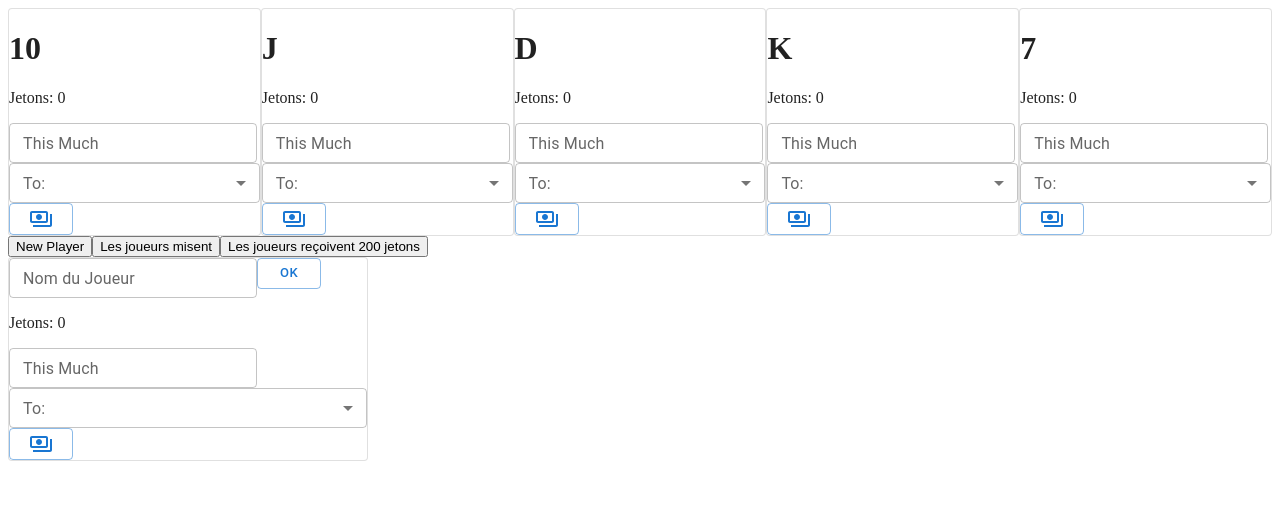
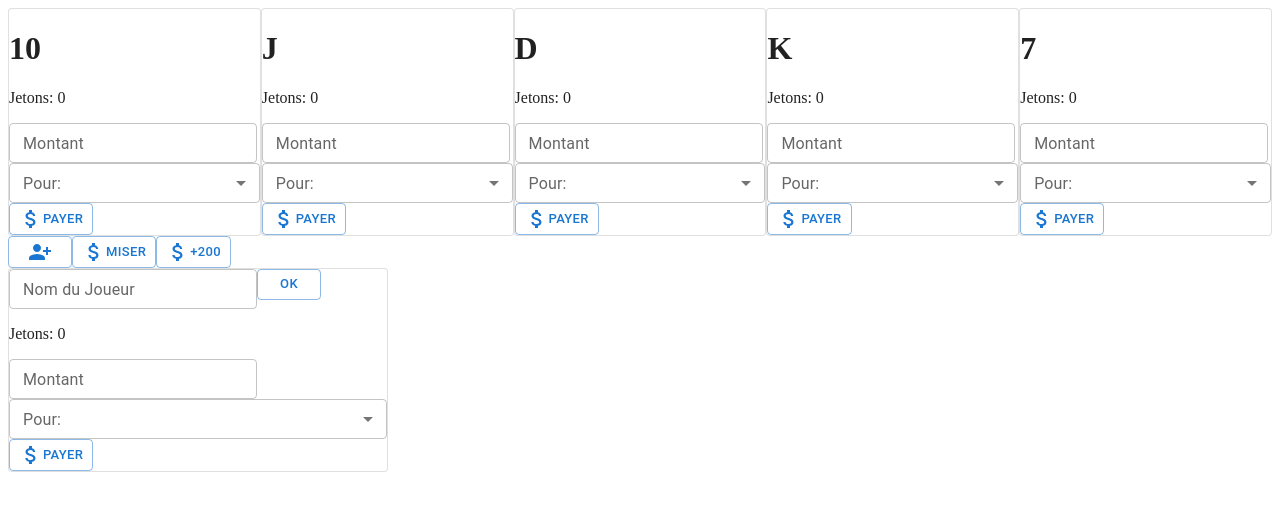
Before and after one commit to AraHugoAra/nain-jaune-compteur, a React (Create React App) app: page / in a window 1280 px wide. Shown: the top 510 px of the page. Built offline with nearby package versions, Linux system fonts and the light colour scheme.

Commit message:
Hotfix MUI + Traduction FR

```diff
--- a/src/Components/Bets.jsx
+++ b/src/Components/Bets.jsx
@@ -1,3 +1,6 @@
+import { Button } from "@mui/material";
+import AttachMoneyIcon from '@mui/icons-material/AttachMoney';
+
 function Bets({trumps, setTrumps, players, setPlayers}) {
 
     function trumpsBets() {
@@ -18,7 +21,7 @@ function Bets({trumps, setTrumps, players, setPlayers}) {
     }
 
     return (<>
-        <button onClick={() => handleClick()}>Les joueurs misent</button>
+        <Button variant="outlined" size="small" onClick={() => handleClick()}><AttachMoneyIcon />Miser</Button>
     </>)
   }
 
--- a/src/Components/Board.jsx
+++ b/src/Components/Board.jsx
@@ -3,6 +3,8 @@ import Bets from "./Bets";
 import Trumps from "./Trumps/Trumps.jsx";
 import Players from "./Players/Players.jsx";
 import Start from "./Start";
+import { Button } from "@mui/material";
+import PersonAddAlt1Icon from '@mui/icons-material/PersonAddAlt1';
 
 function Board() {
 
@@ -21,7 +23,7 @@ function Board() {
 
     return (<div>
         <Trumps trumps={trumps} setTrumps={setTrumps} players={players} setPlayers={setPlayers} />
-        <button onClick={() => AddPlayer()}>New Player</button>
+        <Button variant="outlined" size="small" onClick={() => AddPlayer()}><PersonAddAlt1Icon /></Button>
         <Bets trumps={trumps} setTrumps={setTrumps} players={players} setPlayers={setPlayers} />
         <Start players={players} setPlayers={setPlayers} />
         <Players players={players} setPlayers={setPlayers} trumps={trumps} setTrumps={setTrumps}/>
--- a/src/Components/Start.jsx
+++ b/src/Components/Start.jsx
@@ -1,3 +1,6 @@
+import { Button } from "@mui/material";
+import AttachMoneyIcon from '@mui/icons-material/AttachMoney';
+
 function Start({players, setPlayers}) {
 
     function giveTokens() {
@@ -7,7 +10,7 @@ function Start({players, setPlayers}) {
     }
 
     return (<>
-        <button onClick={() => giveTokens()} >Les joueurs reçoivent 200 jetons</button>
+        <Button variant="outlined" size="small" onClick={() => giveTokens()} ><AttachMoneyIcon />+200</Button>
     </>)
   }
 
--- a/src/Components/Transaction.jsx
+++ b/src/Components/Transaction.jsx
@@ -5,7 +5,7 @@ import InputLabel from '@mui/material/InputLabel';
 import MenuItem from '@mui/material/MenuItem';
 import FormControl from '@mui/material/FormControl';
 import TextField from "@mui/material/TextField";
-import PaymentsOutlinedIcon from '@mui/icons-material/PaymentsOutlined';
+import AttachMoneyIcon from '@mui/icons-material/AttachMoney';
 
 function Transaction({players, setPlayers, itemId, trumps, setTrumps, trumpTransaction, trumpName}) {
 
@@ -86,13 +86,13 @@ function Transaction({players, setPlayers, itemId, trumps, setTrumps, trumpTrans
                 size="small"
                 type="text"
                 id="quantity"
-                label="This Much"
+                label="Montant"
                 variant="outlined"
                 inputProps={{ inputMode: 'numeric', pattern: '[0-9]*' }}
                 onChange={(e) => handleInput(e)}
             />
             <FormControl fullWidth size="small">
-                <InputLabel id="creditors">To: </InputLabel>
+                <InputLabel id="creditors">Pour: </InputLabel>
                 <Select
                     labelId="creditors"
                     id="creditors-select"
@@ -110,7 +110,7 @@ function Transaction({players, setPlayers, itemId, trumps, setTrumps, trumpTrans
                         )}
                 </Select>
             </FormControl>
-            <Button variant="outlined" size="small" onClick={() => handleTransaction()}><PaymentsOutlinedIcon /></Button>
+            <Button variant="outlined" size="small" onClick={() => handleTransaction()}><AttachMoneyIcon />Payer</Button>
         </div>)
   }
 
```
